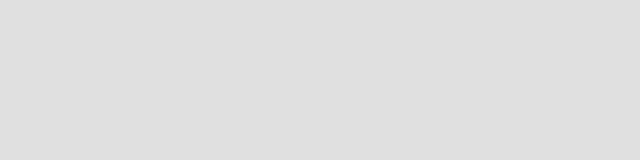
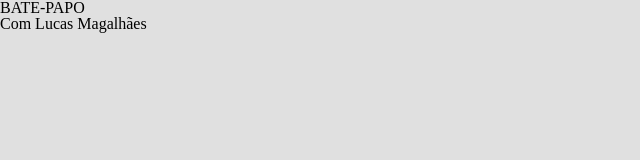
Before and after one commit to lucasrmagalhaes/chat_UOL-js, a website built with webpack: page src/index.html in a window 1280 px wide. Shown: the whole page, without its empty margins (0-640 px from the left). Built offline with nearby package versions, Linux system fonts and the light colour scheme.

Commit message:
header html e variaveis de css

```diff
--- a/src/index.html
+++ b/src/index.html
@@ -2,8 +2,16 @@
 <html lang="pt-br">
   <head>
     <meta charset="utf-8">
-    <title>Chat Digital Innovation One</title>
+    <title>Chat</title>
   </head>
   <body>
+    <header id="header">
+      <div class="header-content">
+        <h1>BATE-PAPO</h1>
+        <h2>Com Lucas Magalhães</h2>
+      </div>
+      <div class="header-image">
+      </div>
+    </header>
   </body>
 </html>
--- a/src/styles/index.css
+++ b/src/styles/index.css
@@ -1,3 +1,11 @@
+/** Variáveis de CSS */
+:root {
+    --bg-color: #E0E0E0;
+    --primary-color: #84CD7B;
+}
+
 body {
-    background: #E0E0E0;
+    background: var(--bg-color);
 }
+
+@import './header.css';
```
Also changed, not shown: src/styles/header.css (added).
